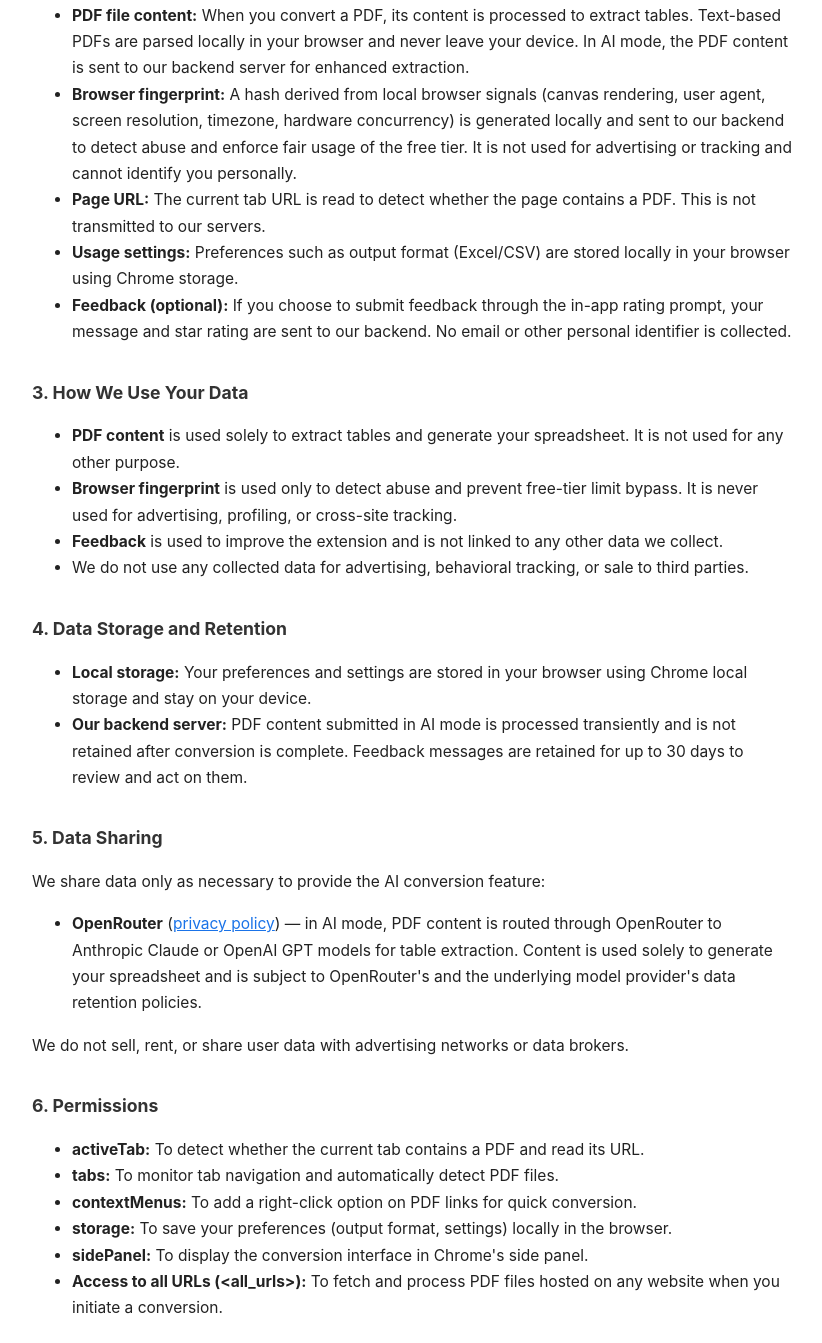
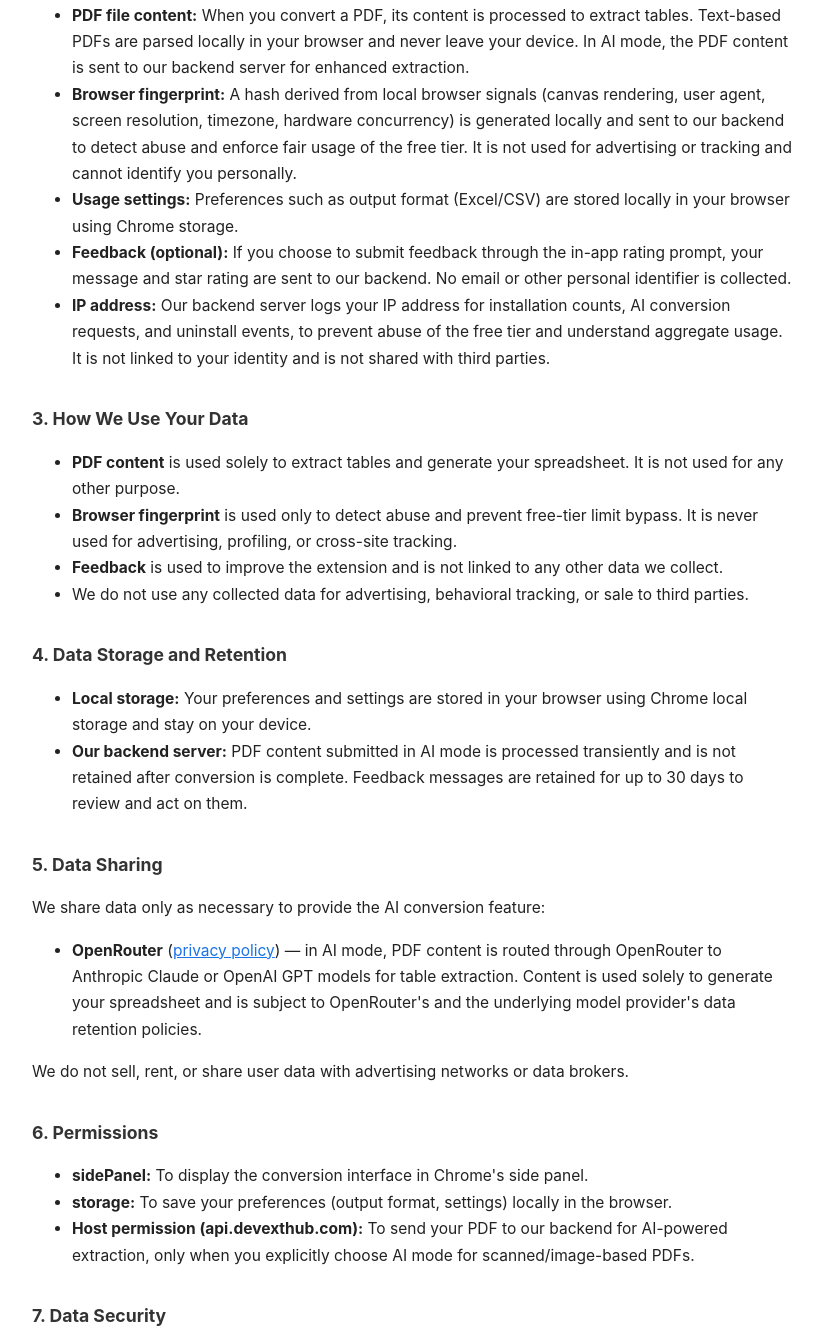
Before and after one commit to Welders-don/pdf-to-excel-privacy, a plain HTML site: page index.html in a window 1280 px wide. Shown: the part 389-1732 px from the top of the page, without its empty margins (228-1050 px from the left). Drawn offline with Linux system fonts and the light colour scheme.

Commit message:
Add IP address disclosure, update Permissions section to match current manifest (sidePanel, storage, host_permissions only)

```diff
--- a/index.html
+++ b/index.html
@@ -25,9 +25,9 @@
 <ul>
   <li><strong>PDF file content:</strong> When you convert a PDF, its content is processed to extract tables. Text-based PDFs are parsed locally in your browser and never leave your device. In AI mode, the PDF content is sent to our backend server for enhanced extraction.</li>
   <li><strong>Browser fingerprint:</strong> A hash derived from local browser signals (canvas rendering, user agent, screen resolution, timezone, hardware concurrency) is generated locally and sent to our backend to detect abuse and enforce fair usage of the free tier. It is not used for advertising or tracking and cannot identify you personally.</li>
-  <li><strong>Page URL:</strong> The current tab URL is read to detect whether the page contains a PDF. This is not transmitted to our servers.</li>
   <li><strong>Usage settings:</strong> Preferences such as output format (Excel/CSV) are stored locally in your browser using Chrome storage.</li>
   <li><strong>Feedback (optional):</strong> If you choose to submit feedback through the in-app rating prompt, your message and star rating are sent to our backend. No email or other personal identifier is collected.</li>
+  <li><strong>IP address:</strong> Our backend server logs your IP address for installation counts, AI conversion requests, and uninstall events, to prevent abuse of the free tier and understand aggregate usage. It is not linked to your identity and is not shared with third parties.</li>
 </ul>
 
 <h2>3. How We Use Your Data</h2>
@@ -53,12 +53,9 @@
 
 <h2>6. Permissions</h2>
 <ul>
-  <li><strong>activeTab:</strong> To detect whether the current tab contains a PDF and read its URL.</li>
-  <li><strong>tabs:</strong> To monitor tab navigation and automatically detect PDF files.</li>
-  <li><strong>contextMenus:</strong> To add a right-click option on PDF links for quick conversion.</li>
+  <li><strong>sidePanel:</strong> To display the conversion interface in Chrome's side panel.</li>
   <li><strong>storage:</strong> To save your preferences (output format, settings) locally in the browser.</li>
-  <li><strong>sidePanel:</strong> To display the conversion interface in Chrome's side panel.</li>
-  <li><strong>Access to all URLs (&lt;all_urls&gt;):</strong> To fetch and process PDF files hosted on any website when you initiate a conversion.</li>
+  <li><strong>Host permission (api.devexthub.com):</strong> To send your PDF to our backend for AI-powered extraction, only when you explicitly choose AI mode for scanned/image-based PDFs.</li>
 </ul>
 
 <h2>7. Data Security</h2>
```
